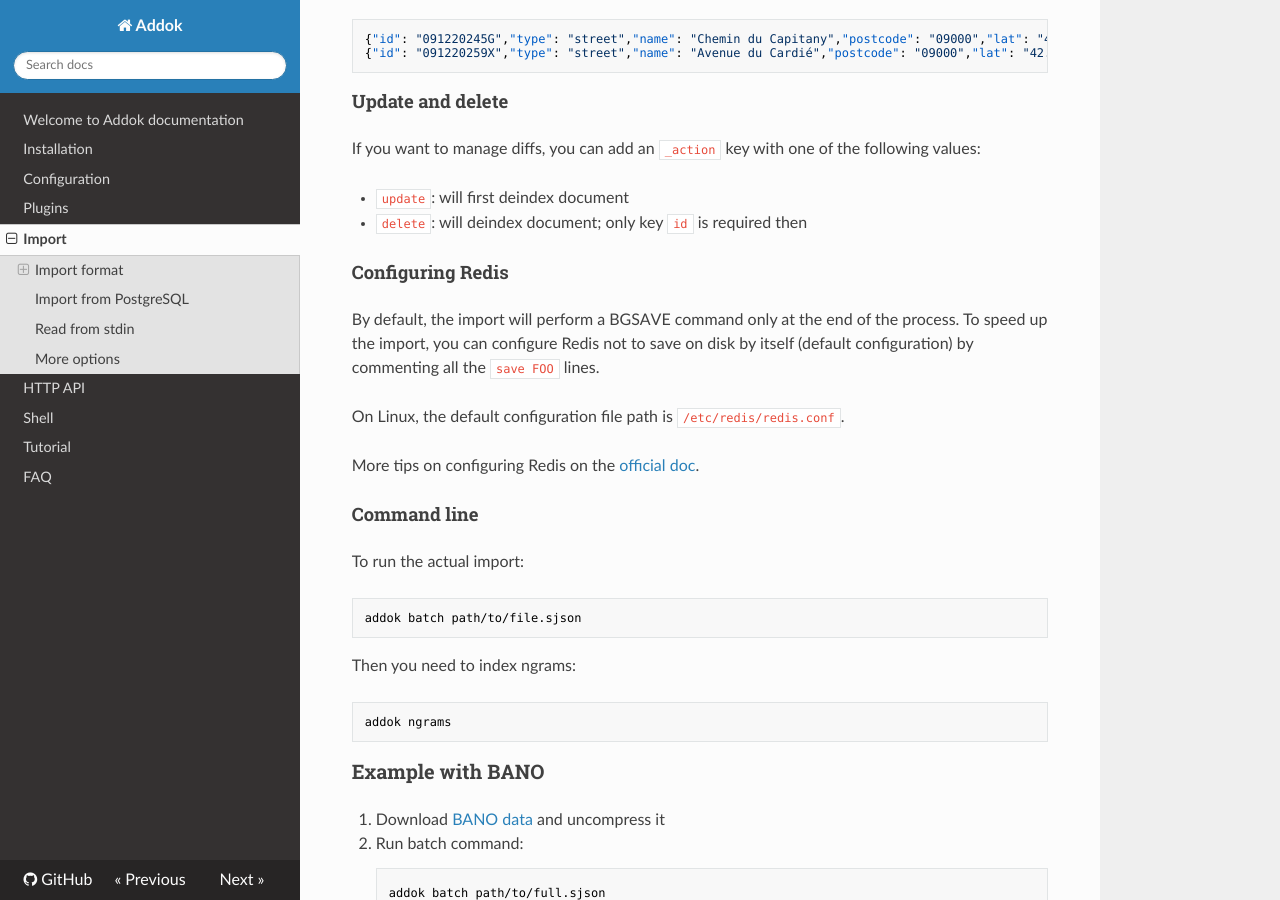
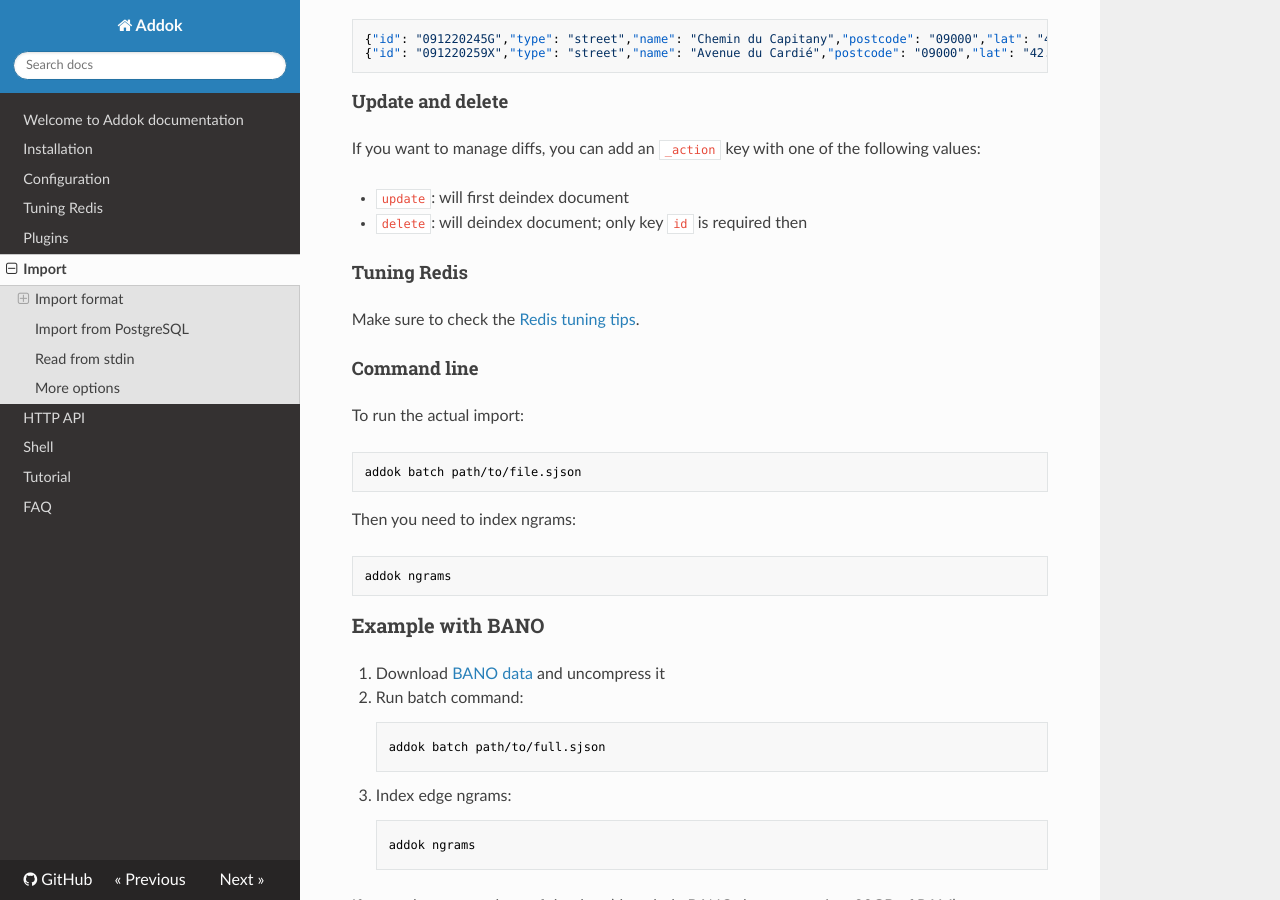
Before and after one commit to addok/addok, an MkDocs documentation site: the page built from docs/import.md, in a window 1280 px wide and 900 px high, scrolled down 635 px. Built offline with MkDocs 1.6.1, drawn with Linux system fonts in a browser that asks for light colours; nearby versions of some CDN libraries; old or Windows-style settings are respelled for this version of MkDocs.

Commit message:
Remove automatic DBSAVE in favor of better documentation
There is some edge case (see #234), and at the end it's only
about running one more command line.

fix #234

```diff
--- a/docs/import.md
+++ b/docs/import.md
@@ -32,16 +32,10 @@
 - `update`: will first deindex document
 - `delete`: will deindex document; only key `id` is required then
 
+#### Tuning Redis
 
-#### Configuring Redis
+Make sure to check the [Redis tuning tips](redis.md).
 
-By default, the import will perform a BGSAVE command only at the end of the
-process. To speed up the import, you can configure Redis not to save on disk
-by itself (default configuration) by commenting all the `save FOO` lines.
-
-On Linux, the default configuration file path is `/etc/redis/redis.conf`.
-
-More tips on configuring Redis on the [official doc](https://redis.io/topics/admin).
 
 #### Command line
 To run the actual import:
--- a/mkdocs.yml
+++ b/mkdocs.yml
@@ -3,6 +3,7 @@
 - index.md
 - Installation: install.md
 - Configuration: config.md
+- Tuning Redis: redis.md
 - Plugins: plugins.md
 - Import: import.md
 - HTTP API: api.md
```
Also changed, not shown: docs/config.md (+2 -0 lines), docs/redis.md (added, +48 -0 lines), 2 other files.
